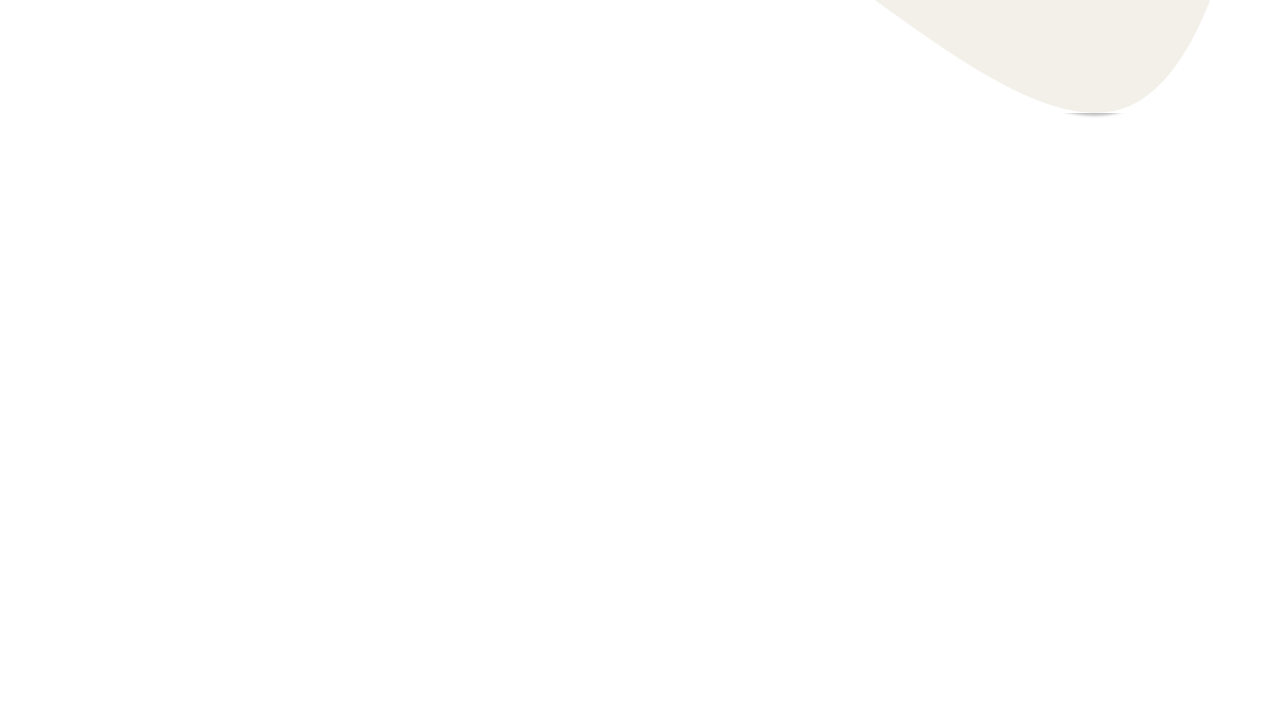
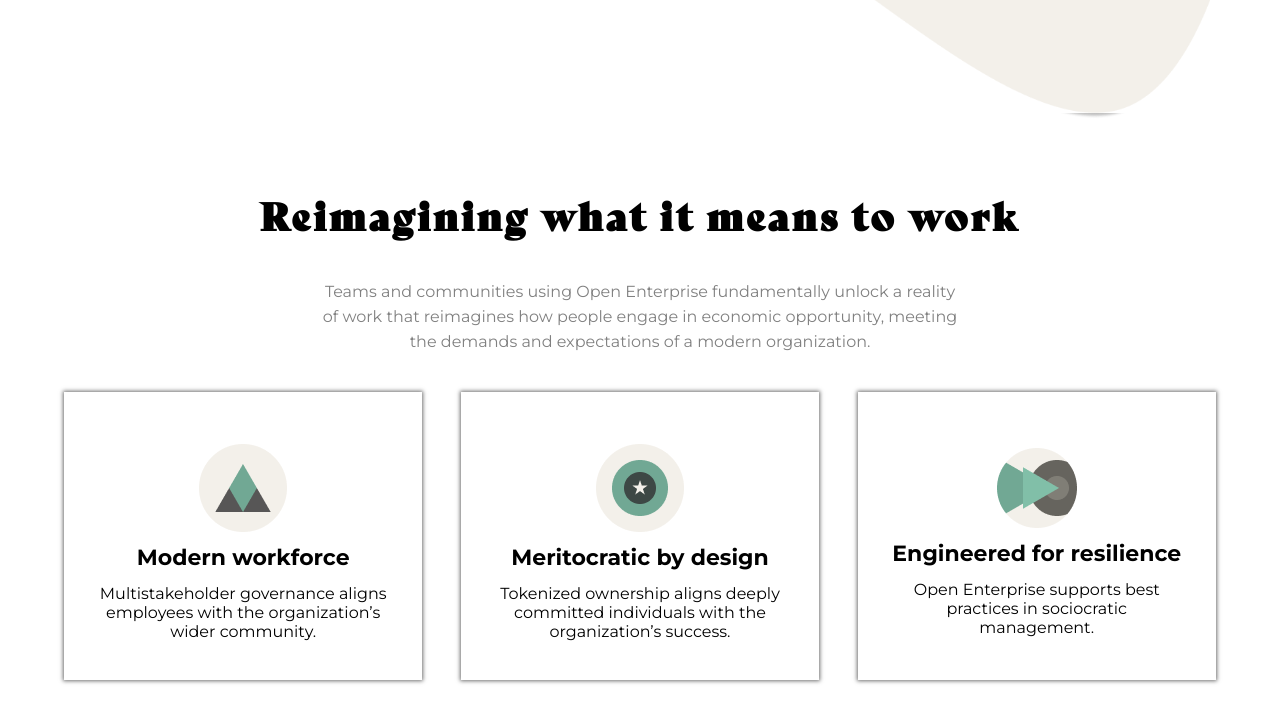
Before and after one commit to AdrSpeer/Project_Open-Enterprice, a plain HTML site: page index.html in a window 1280 px wide. Shown: the part 538-1260 px from the top of the page. Before the commit the page ends 800 px from the top, so only its background shows below. Drawn offline with Linux system fonts and the light colour scheme.

Commit message:
added section work

```diff
--- a/index.html
+++ b/index.html
@@ -32,7 +32,42 @@
         />
       </section>
     </header>
-    <main></main>
+    <main>
+      <section class="work">
+        <h2>Reimagining what it means to work</h2>
+        <p class="work-p">
+          Teams and communities using Open Enterprise fundamentally unlock a
+          reality of work that reimagines how people engage in economic
+          opportunity, meeting the demands and expectations of a modern
+          organization.
+        </p>
+        <article>
+          <div>
+            <img src="./assets/img/Icon (1).png" alt="Icon" />
+            <h5>Modern workforce</h5>
+            <p>
+              Multistakeholder governance aligns employees with the
+              organization’s wider community.
+            </p>
+          </div>
+          <div>
+            <img src="./assets/img/Icon (2).png" alt="Icon" />
+            <h5>Meritocratic by design</h5>
+            <p>
+              Tokenized ownership aligns deeply committed individuals with the
+              organization’s success.
+            </p>
+          </div>
+          <div>
+            <img src="./assets/img/Icon (3).png" alt="Icon" />
+            <h5>Engineered for resilience</h5>
+            <p>
+              Open Enterprise supports best practices in sociocratic management.
+            </p>
+          </div>
+        </article>
+      </section>
+    </main>
     <footer></footer>
     <script src="./assets/js/main.js"></script>
   </body>
--- a/style.css
+++ b/style.css
@@ -35,7 +35,9 @@ h1 {
   font-size: clamp(3rem, 4vw, 5rem);
 }
 h2 {
-  font-size: clamp(3rem, 4vw, 4.8rem);
+  font-size: clamp(2.5rem, 3.5vw, 3.8rem);
+  font-family: bely;
+  letter-spacing: 0.3rem;
 }
 h3 {
   font-size: clamp(2.5rem, 3.3vw, 4rem);
@@ -44,7 +46,7 @@ h4 {
   font-size: clamp(2.8rem, 3.2vw, 3.8rem);
 }
 h5 {
-  font-size: clamp(2.5rem, 3vw, 3.2rem);
+  font-size: clamp(2rem, 2vw, 2.2rem);
 }
 h6 {
   font-size: clamp(1.6rem, 2.5vw, 1.8rem);
@@ -125,3 +127,60 @@ h1 {
   font-weight: bold;
   font-family: mont;
 }
+
+/* ! Main */
+
+/* work */
+.work {
+  display: flex;
+  flex-direction: column;
+  align-items: center;
+  justify-content: center;
+  text-align: center;
+  margin-bottom: 5vw;
+}
+
+.work h2 {
+  margin-bottom: 3vw;
+}
+
+.work-p {
+  width: 50vw;
+  font-size: clamp(1.6rem, 1.6vw, 1.6rem);
+  line-height: 2.5rem;
+  color: gray;
+  font-family: mont;
+  margin-bottom: 3vw;
+}
+
+.work article {
+  display: grid;
+  grid-template-columns: 1fr 1fr 1fr;
+  gap: 3vw;
+}
+
+.work article div {
+  width: 28vw;
+  display: flex;
+  flex-direction: column;
+  justify-content: center;
+  align-items: center;
+  -webkit-box-shadow: 0px 0px 4px 1px #707070;
+  box-shadow: 0px 0px 4px 1px #707070;
+}
+.work article div p {
+  width: 25vw;
+  margin-bottom: 3vw;
+  font-family: mont;
+  padding-left: 1vw;
+  padding-right: 1vw;
+  font-size: clamp(1.6rem, 1.6vw, 1.6rem);
+}
+.work article div h5 {
+  font-family: mont;
+  margin-bottom: 1vw;
+}
+.work article div img {
+  margin-top: 4vw;
+  margin-bottom: 1vw;
+}
```
